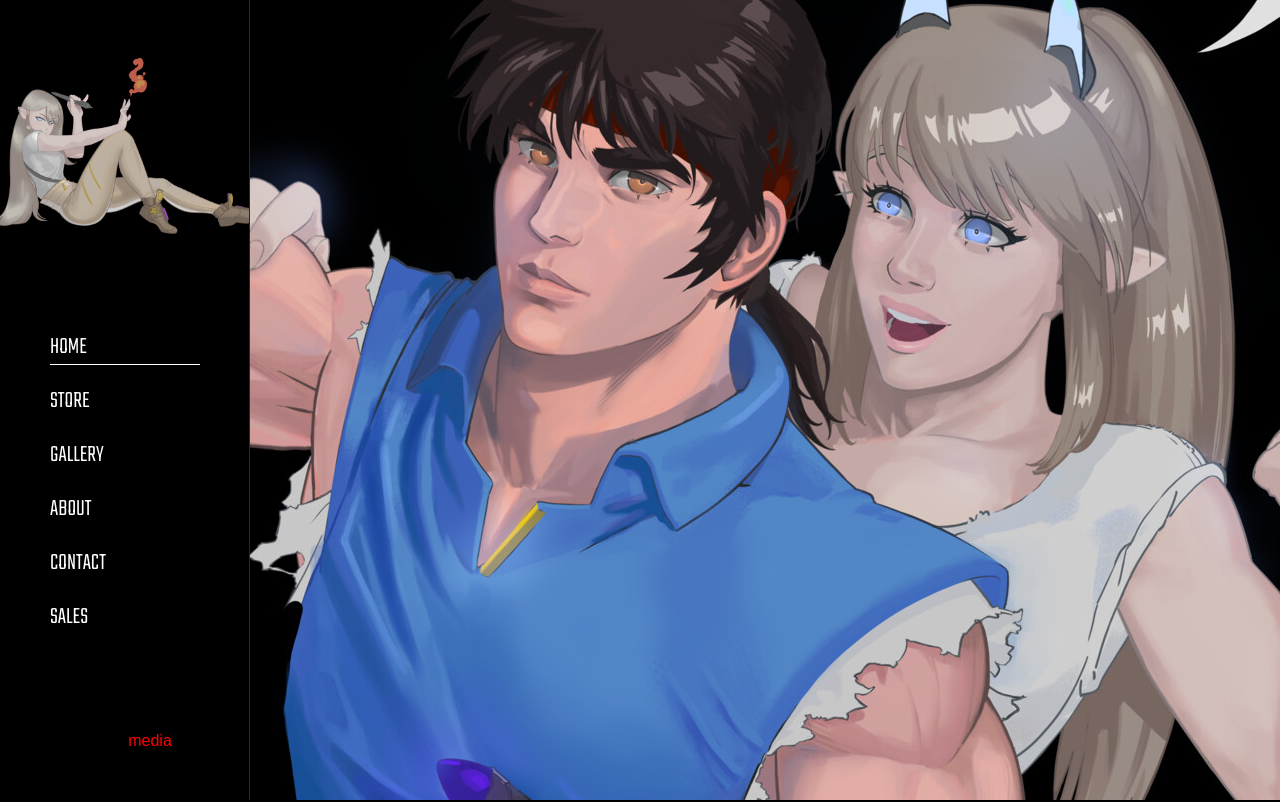
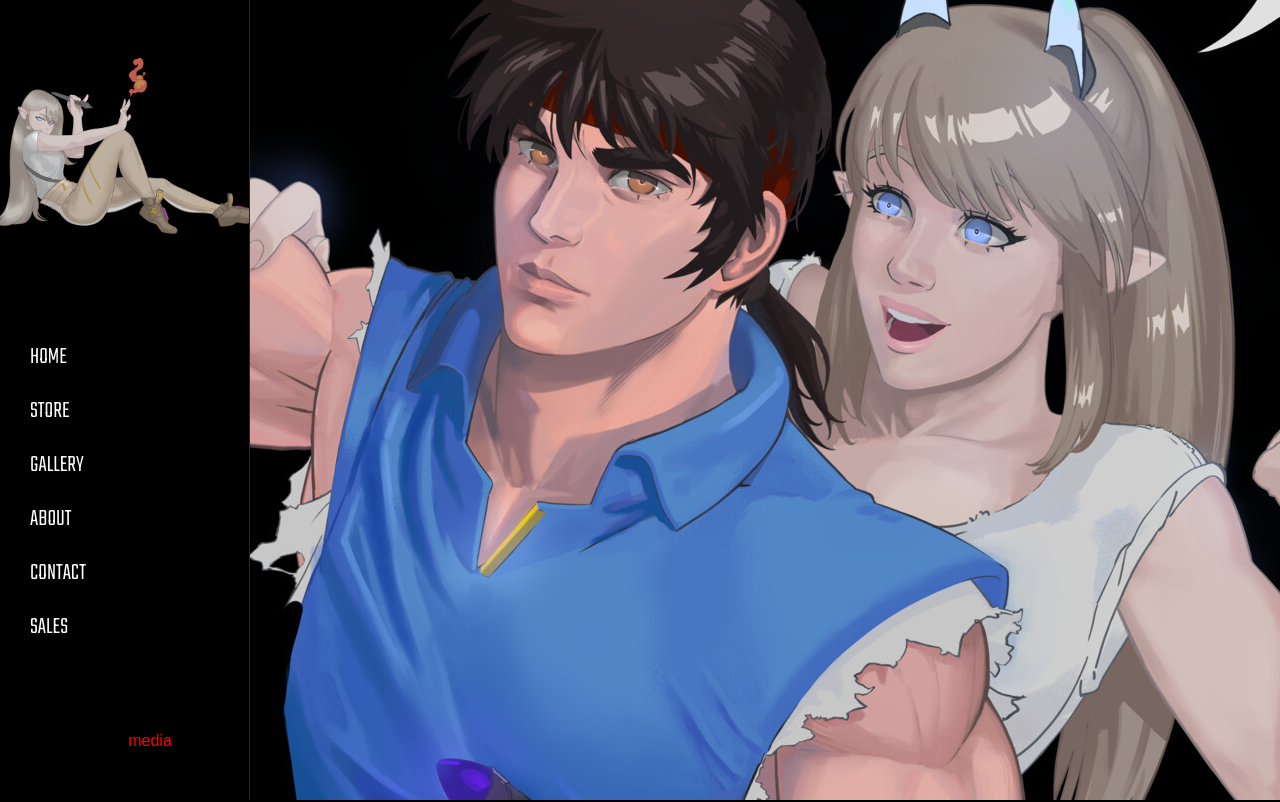
Before and after one commit to BrianPineau/my-business-site, a React (Create React App) app: page / in a window 1280 px wide. Shown: the top 802 px of the page. Built offline with nearby package versions, Linux system fonts and the light colour scheme.

Commit message:
Created load animations and hover effects for header li elements

```diff
--- a/src/Components/component-css/header.css
+++ b/src/Components/component-css/header.css
@@ -73,16 +73,18 @@
   transition: 0.18s ease-out 0.4s;
 }
 
-.shop, .gallery, .about, .contact, .sales {
+.store, .gallery, .about, .contact, .sales {
   margin-left: 30px;
   transition: 0.15s;
 }
+
+
 
 .home:hover {
   color: #FD0100;
   transition: .15s;
 }
-.shop:hover {
+.store:hover {
   color: #F76915;
 }
 .gallery:hover {
@@ -120,7 +122,7 @@
   height: 100vh;
   width: 250px;
   background-color: rgb(71 1 160);
-  transition: 0.4s cubic-bezier(0, 0, 0, 1.06);
+  transition: 0.4s cubic-bezier(0, 0, 0.2, 0.8);
 }
 
 .bg-header {
@@ -142,8 +144,8 @@
   display: flex;
   align-items: center;
   z-index: 10;
-  transition: 0.8s cubic-bezier(0, 0, 0, 1.06);
-  transition-delay: 0.15s;
+  transition: 0.4s cubic-bezier(0, 0, 0.2, 0.8);
+  transition-delay: 0.2s;
 }
 
 .vert-header {
@@ -191,18 +193,74 @@
 }
 
 .vhome,
-/* .vshop, */
+.vstore,
 .vgallery,
 .vabout,
 .vcontact,
 .vsales {
-margin: 10px 20%;
+  position: relative;
+  top: 0;
+  left: 50px;
+  margin-top: 20px;
+  opacity: 0;
+  transition: all 0.3s;
+  transform: 2 ease-out;
+}
+
+
+
+.vhome-loaded,
+.vstore-loaded,
+.vgallery-loaded,
+.vabout-loaded,
+.vcontact-loaded,
+.vsales-loaded {
+  position: relative;
+  top: 0;
+  left: 30px;
+  margin-top: 20px;
+  opacity: 1;
+  transition: 1s;
+}
+
+.vhome-loaded {
+  transition-delay: 0.2s;
+}
+.vstore-loaded {
+  transition-delay: 0.3s;
+}
+.vgallery-loaded {
+  transition-delay: 0.4s;
+}
+.vabout-loaded {
+  transition-delay: 0.5s;
+}
+.vcontact-loaded {
+  transition-delay: 0.6s;
+}
+.vsales-loaded {
+  transition-delay: 0.7s;
+}
+
+.flat-line-hovered {
+  position: relative;
+  top: -4px;
+  left: 30px;
+  height: 0.1px;
+  width: 0;
+  background-color: white;
+  opacity: 0;
 }
 
 .flat-line {
+  position: relative;
+  top: -4px;
+  left: 30px;
   height: 0.1px;
-  width: 100%;
+  width: 80%;
+  opacity: 1;
   background-color: white;
+  transition: 0.4s ease-out;
 }
 
 .social-media {
--- a/src/Components/component-css/side-header-li.css
+++ b/src/Components/component-css/side-header-li.css
@@ -1,7 +1,8 @@
-.store, .gallery, .about, .contact, .sales {
+/* .store, .gallery, .about, .contact, .sales {
     margin-left: 30px;
     transition: 0.15s;
   }
+
 
   .home:hover {
     color: #FD0100;
@@ -29,5 +30,14 @@
   .vabout,
   .vcontact,
   .vsales {
+    margin: -10px 20%;
+    opacity: 0;
+  }
+
+
+  .vstore-loaded {
+    margin-left: 20px;
     margin: 10px 20%;
-}
+    opacity: 1;
+    transition: all 0.5s ease-out;
+  }  */
--- a/src/Components/header.js
+++ b/src/Components/header.js
@@ -1,4 +1,4 @@
-import React, { useEffect , useState } from 'react';
+import React, { useState } from 'react';
 import { Link } from 'react-router-dom';
 import { Fragment } from 'react';
 
@@ -9,10 +9,19 @@ import './component-css/header.css';
 const Header = () => {
 
   const [loadStatus, setLoadStatus] = useState(false);
-  const [headWidth, setHeadWidth] = useState(0);
+  const [isHovered, setIsHovered] = useState(false);
+
+
+  const handleMouseEnter = () => {
+    setIsHovered(true);
+  };
+
+  const handleMouseLeave = () => {
+    setIsHovered(false);
+  };
+
 
 window.addEventListener('load', () => {
-  // alert("AWWW, SHEEEIIIIIII!!!")
   setLoadStatus(true);
   // setHeadWidth(300);
 });
@@ -27,7 +36,7 @@ window.addEventListener('load', () => {
     } else {
       shrinkHeader(false);
     }
-  }
+  };
 
   window.addEventListener('scroll', changeHeader);
 
@@ -35,7 +44,7 @@ window.addEventListener('load', () => {
   const noMoStylin = {
     color: "white",
     textDecoration: "none"
-  }
+  };
 
   return (
     <Fragment>
@@ -54,19 +63,37 @@ window.addEventListener('load', () => {
 
             {/* <div className={scrolled === false ? "social-media-pretrigger": "social-media-triggered"}>media</div>  */}
 
-            <Link style={noMoStylin} to="./"><div className="home vhome">HOME
-              <div className="flat-line"></div>
-            </div></Link>
+            {/* <Link style={noMoStylin} to="./"><div className="home vhome">HOME</div></Link> */}
 
-            <Link style={noMoStylin}><SideHeaderLi /></Link>
+            <Link style={noMoStylin} onMouseEnter={handleMouseEnter} onMouseLeave={handleMouseLeave}>
+              <SideHeaderLi liName={'HOME'} className={loadStatus ? "vhome-loaded" : "vhome"} />
+            </Link>
 
-            {/* <Link style={noMoStylin}><div className="shop vshop">STORE</div></Link> */}
-            <Link style={noMoStylin} to="./gallery"><div className="gallery vgallery">GALLERY</div></Link>
+              <div className={isHovered ? "flat-line" : "flat-line-hovered"}></div>
+            <Link style={noMoStylin}>
+              <SideHeaderLi liName={'STORE'} className={loadStatus ? "vstore-loaded" : "vstore"} />
+            </Link>
+
+            <Link style={noMoStylin}>
+              <SideHeaderLi liName={'GALLERY'} className={loadStatus ? "vgallery-loaded" : "vgallery"} />
+            </Link>
+
+            <Link style={noMoStylin}>
+              <SideHeaderLi liName={'ABOUT'} className={loadStatus ? "vabout-loaded" : "vabout"} />
+            </Link>
+
+            <Link style={noMoStylin}>
+              <SideHeaderLi liName={'CONTACT'} className={loadStatus ? "vcontact-loaded" : "vcontact"} />
+            </Link>
+            <Link style={noMoStylin}><SideHeaderLi liName={'SALES'} className={loadStatus ? "vsales-loaded" : "vsales"} /></Link>
+
+             {/* <Link style={noMoStylin}><div className="shop vshop">STORE</div></Link>
+             <Link style={noMoStylin} to="./gallery"><div className="gallery vgallery">GALLERY</div></Link>
             <Link style={noMoStylin}><div className="about vabout">ABOUT</div></Link>
             <Link style={noMoStylin}><div className="contact vcontact">CONTACT</div></Link>
-            <Link style={noMoStylin}><div className="sales vsales">SALES</div></Link>
+             <Link style={noMoStylin}><div className="sales vsales">SALES</div></Link>  */}
 
-            {/* <div className={scrolled === false ? "tools-pretrigger": "tools-triggered"}>tools</div> */}
+             <div className={scrolled === false ? "tools-pretrigger": "tools-triggered"}>tools</div>
 
           </div>
 
--- a/src/Components/side-header-li.js
+++ b/src/Components/side-header-li.js
@@ -1,10 +1,24 @@
-import React from 'react'
+import React, { useState } from 'react';
+import {Fragment} from 'react';
 
 import './component-css/side-header-li.css';
 
-const SideHeaderLi = () => {
+const SideHeaderLi = (props) => {
+
+
+  const [pageLoad , setPageLoad] = useState(false);
+
+  window.addEventListener('load', () => {
+    setPageLoad(true);
+    // alert('AWWWW SHEEIIIIIII!!');
+  })
+
+
   return (
-    <div className='store vstore'>STORE</div>
+    <Fragment>
+      <div className={props.className} /*className={pageLoad ? ('.vstore-loaded') : ('.vstore')}*/>{props.liName}</div>
+    </Fragment>
+
   )
 }
 
```
Also changed, not shown: src/Components/full-image-card.js (line endings or trailing spaces), src/Components/image-card.js (line endings or trailing spaces), src/Components/image-grid.js (line endings or trailing spaces).
